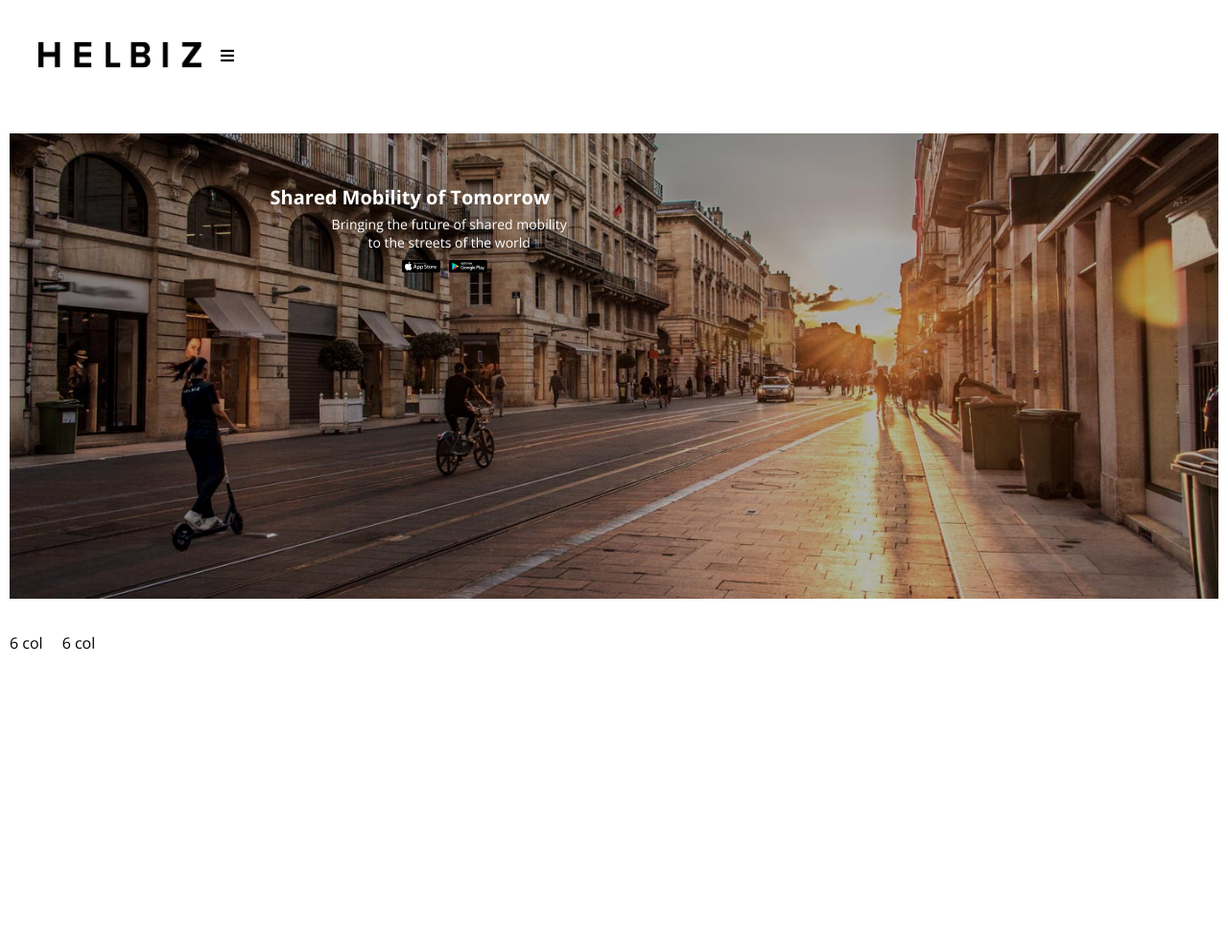
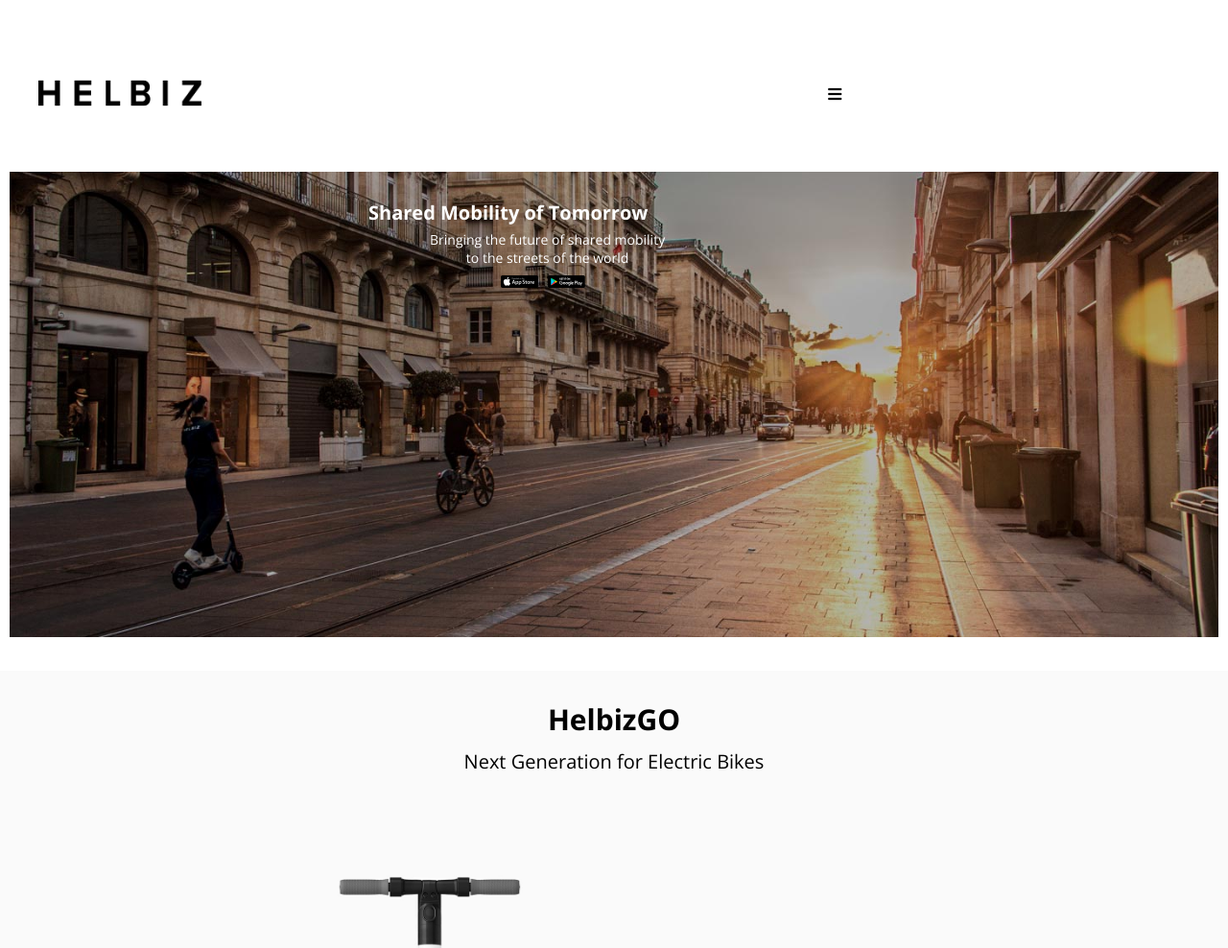
Before and after one commit to antoniaparini/html-css-helbiz, a plain HTML site: page index.html in a window 1280 px wide. Shown: the top 988 px of the page at 96% size. Before the commit the page ends 800 px from the top, so only its background shows below. Drawn offline with nearby package versions, Linux system fonts and the light colour scheme.

Commit message:
Upload 17.04

```diff
--- a/css/framework-12bool-r.css
+++ b/css/framework-12bool-r.css
@@ -21,13 +21,6 @@
   clear:both;
 }
 
-.container.yellow{
-  background: #ffffe0;
-}
-
-.container.alice{
-  background: #F0F8FF;
-}
 /*SMARTPHONE DEVICES XS*/
 
 @media screen and (max-width:768px) {
@@ -37,6 +30,26 @@
     text-align: center;
     margin-bottom: 30px;
   }*/
+
+
+}
+
+/* COLONNE */
+
+[ class*="col-"] {
+  float: left;
+  padding-left: 10px;
+  padding-right: 10px;
+  padding-bottom: 10px;
+}
+
+/*[ class*="col-"]*/
+.padding-0 {
+  padding-left: 0px;
+  padding-right: 0px;
+}
+
+/* COLONNA XS*/
 
 .col-xs-12 {
   width: 100%;
@@ -85,26 +98,6 @@
 .col-xs-1 {
   width: calc((100% / 12)*1);
 }
-}
-
-/* COLONNE */
-
-[ class*="col-"] {
-  float: left;
-  padding-left: 10px;
-  padding-right: 10px;
-  padding-bottom: 10px;
-}
-
-/*[ class*="col-"]*/
-.padding-0 {
-  padding-left: 0px;
-  padding-right: 0px;
-}
-
-/* COLONNA XS*/
-
-
 
 
 /*TABLET (md) 768 - 991 */
--- a/css/style.css
+++ b/css/style.css
@@ -14,10 +14,11 @@ body {
   width:1350px;
 }
 
+
 .box-rel{
   position: absolute;
-  left: 22%;
-  top: 24%;
+  left: 30%;
+  top: 26%;
   z-index: 50;
   text-align: center;
   color: white;
@@ -27,15 +28,46 @@ body {
 
 .box-rel2{
   position: absolute;
-  left: 27%;
-  top: 28%;
+  left: 35%;
+  top: 30%;
   z-index: 50;
   text-align: center;
   color: white;
   font-size: 14px;
 }
 
+.box {
+  text-align: center;
+  padding: 10px;
+  font-weight: bolder;
+  font-size: 30px;
+  padding-bottom: 10px;
+  padding-top: 30px;
+  /*background: #daa520;
+  border: 1px solid rgba(0, 0, 0, 0.1);*/
+}
 
+.background {
+  background-color: #fafafa;
+}
+
+.display {
+  display:inline-block;
+}
+
+.box2 {
+  text-align: center;
+  font-size: 20px;
+  margin-bottom: 60px;
+  /*background: #daa520;
+  border: 1px solid rgba(0, 0, 0, 0.1);*/
+}
+
+.seg {
+  width:25%;
+  text-align: center;
+  margin-left: 280px;
+}
 /*IMMAGINI XS*/
 .apple{
   position: absolute;
@@ -52,6 +84,13 @@ body {
   left: 50%;
   top: 70%;
   z-index: 10;
+}
+
+.box-color {
+  width: 500px;
+  height: 500px;
+  background-color: #fafafa;
+  margin-left: 16%;
 }
 
 
--- a/index.html
+++ b/index.html
@@ -34,12 +34,11 @@
 
       </div>
 
-      <div class="container">
-        <div class="col-xs-6">
-          <div class="box">6 col</div>
-        </div>
-        <div class="col-xs-6">
-          <div class="box">6 col</div>
+      <div class="container display background">
+        <div class="col-xs-12 ">
+          <div class="box">HelbizGO</div>
+            <div class="box2">Next Generation for Electric Bikes</div>
+              <img class="seg"src="./img/go-segway.jpg" alt="segway">
         </div>
 
       </div>
```
Lines whose indentation alone changed are shown as unchanged.
